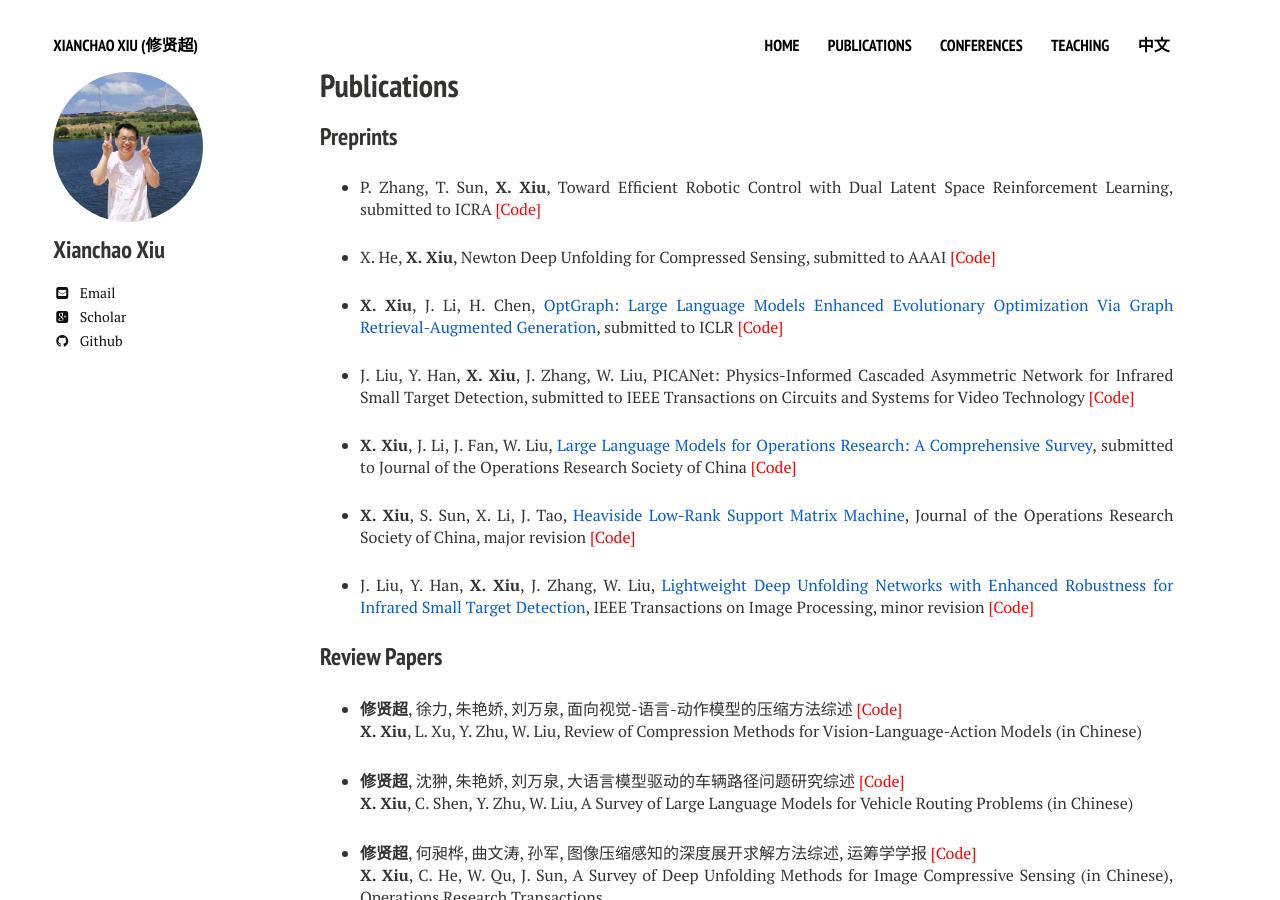
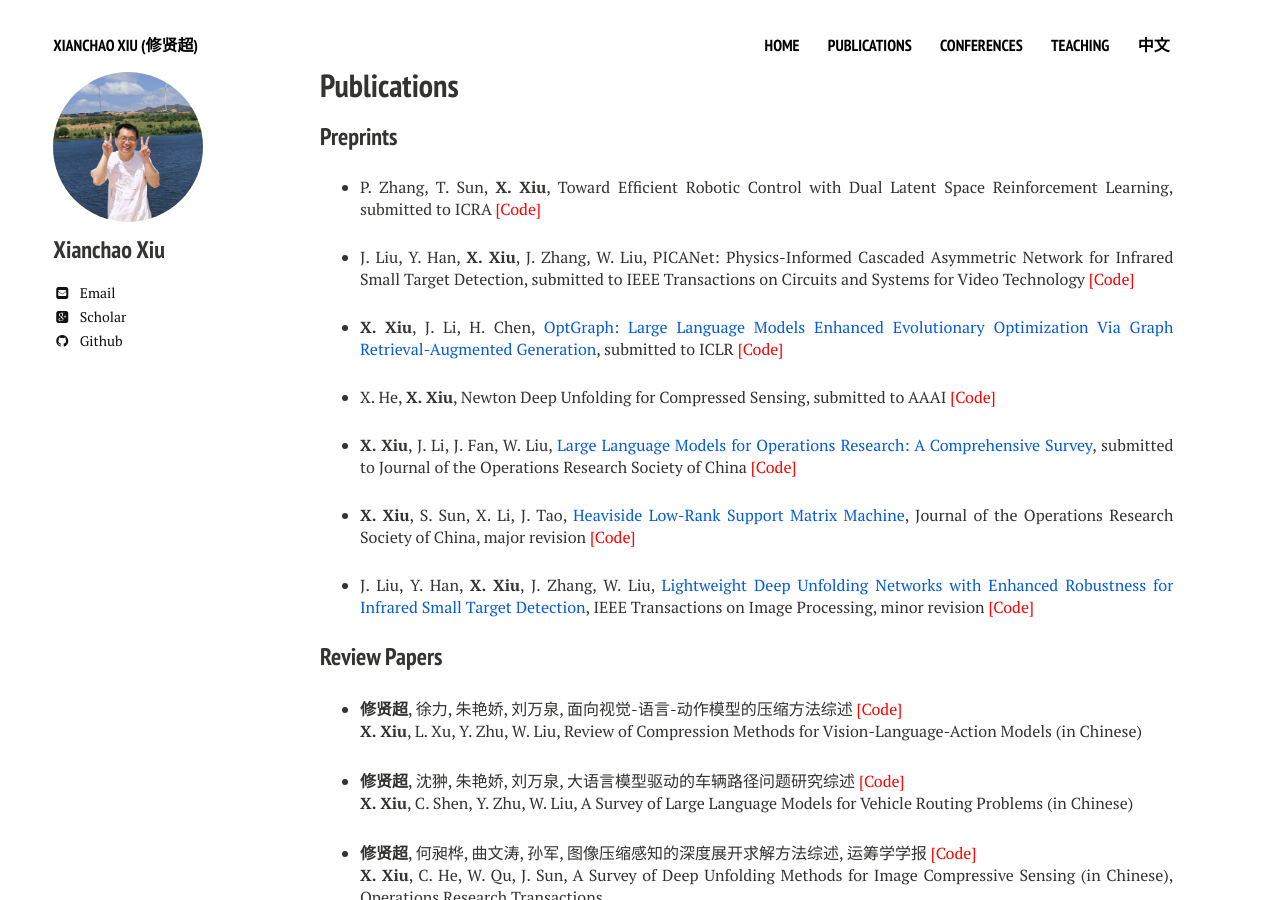
Before and after one commit to xianchaoxiu/xianchaoxiu.github.io, a Jekyll site: the page built from publications/index.md, in a window 1280 px wide and 900 px high. Built offline with Jekyll 4.4.1, drawn with Linux system fonts in a browser that asks for light colours; nearby versions of some CDN libraries.

Commit message:
Update index.md

```diff
--- a/publications/index.md
+++ b/publications/index.md
@@ -12,11 +12,11 @@ share: false
 
 * P. Zhang, T. Sun, <b>X. Xiu</b>, Toward Efficient Robotic Control with Dual Latent Space Reinforcement Learning, submitted to ICRA <a href="https://github.com/xianchaoxiu/DLSRL" class="textlink" target="_blank" style="color: red;">[Code]</a>
 
-* X. He, <b>X. Xiu</b>, Newton Deep Unfolding for Compressed Sensing, submitted to AAAI <a href="https://github.com/xianchaoxiu/DNU-Net" class="textlink" target="_blank" style="color: red;">[Code]</a>
+* J. Liu, Y. Han, <b>X. Xiu</b>, J. Zhang, W. Liu, PICANet: Physics-Informed Cascaded Asymmetric Network for Infrared Small Target Detection,  submitted to IEEE Transactions on Circuits and Systems for Video Technology <a href="https://github.com/xianchaoxiu/PICANet" class="textlink" target="_blank" style="color: red;">[Code]</a>
 
 * <b>X. Xiu</b>, J. Li, H. Chen, <a href="https://arxiv.org/abs/2607.27918" class="textlink" target="_blank">OptGraph: Large Language Models Enhanced Evolutionary Optimization Via Graph Retrieval-Augmented Generation</a>, submitted to ICLR <a href="https://github.com/xianchaoxiu/OptGraph" class="textlink" target="_blank" style="color: red;">[Code]</a>
 
-* J. Liu, Y. Han, <b>X. Xiu</b>, J. Zhang, W. Liu, PICANet: Physics-Informed Cascaded Asymmetric Network for Infrared Small Target Detection,  submitted to IEEE Transactions on Circuits and Systems for Video Technology <a href="https://github.com/xianchaoxiu/PICANet" class="textlink" target="_blank" style="color: red;">[Code]</a>
+* X. He, <b>X. Xiu</b>, Newton Deep Unfolding for Compressed Sensing, submitted to AAAI <a href="https://github.com/xianchaoxiu/DNU-Net" class="textlink" target="_blank" style="color: red;">[Code]</a>
 
 * <b>X. Xiu</b>, J. Li, J. Fan, W. Liu, <a href="https://arxiv.org/abs/2605.20849" class="textlink" target="_blank">Large Language Models for Operations Research: A Comprehensive Survey</a>, submitted to Journal of the Operations Research Society of China <a href="https://github.com/xianchaoxiu/LLM4OR" class="textlink" target="_blank" style="color: red;">[Code]</a>
 
```
